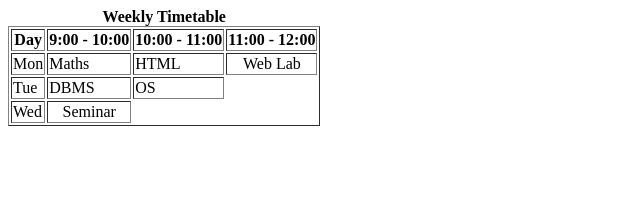
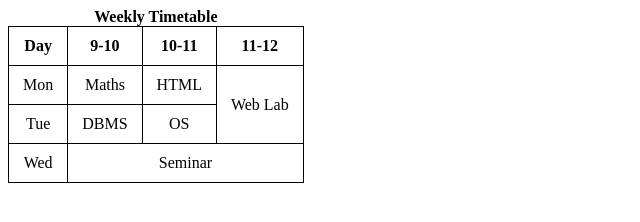
Before and after one commit to shakshampachauri-svg/WDW-0901, a plain HTML site: page WEB D - Assignment Files/Assignment 13.html in a window 1280 px wide. Shown: the whole page, without its empty margins (0-640 px from the left). Drawn offline with Linux system fonts and the light colour scheme.

Commit message:
Making a page accessible

```diff
--- a/WEB D - Assignment Files/Assignment 13.html
+++ b/WEB D - Assignment Files/Assignment 13.html
@@ -3,31 +3,51 @@
 <head>
   <meta charset="UTF-8">
   <meta name="viewport" content="width=device-width, initial-scale=1.0">
-    <title>Weekly Timetable</title>
+  <title> Rowspan and Colspan (Timetable)</title>
+  <style>
+    table {
+      border-collapse: collapse;
+    }
+    th, td {
+      border: 1px solid #000;
+      padding: 10px 14px;
+      text-align: center;
+    }
+  </style>
 </head>
 <body>
-    <table border="n">
-        <caption><b>Weekly Timetable</b></caption>
+
+  <table>
+    <caption><strong>Weekly Timetable</strong></caption>
+
     <tr>
       <th>Day</th>
-        <th>9:00 - 10:00</th>
-        <th>10:00 - 11:00</th>
-        <th>11:00 - 12:00</th>
+      <th>9-10</th>
+      <th>10-11</th>
+      <th>11-12</th>
     </tr>
+
     <tr>
       <td>Mon</td>
       <td>Maths</td>
       <td>HTML</td>
-    <td colspan="2" style="text-align: center;">Web Lab</td>
+      <!-- rowspan="2": this cell merges two rows (Mon and Tue) -->
+      <td rowspan="2">Web Lab</td>
     </tr>
+
     <tr>
       <td>Tue</td>
       <td>DBMS</td>
       <td>OS</td>
+      <!-- no 4th cell here: it is covered by the Web Lab rowspan above -->
     </tr>
+
     <tr>
       <td>Wed</td>
-    <td rowspan="2" style="text-align: center;">Seminar</td>
-</tr></table>
+      <!-- colspan="3": this cell merges three columns -->
+      <td colspan="3">Seminar</td>
+    </tr>
+  </table>
+
 </body>
 </html>
```
Lines whose indentation alone changed are shown as unchanged.
